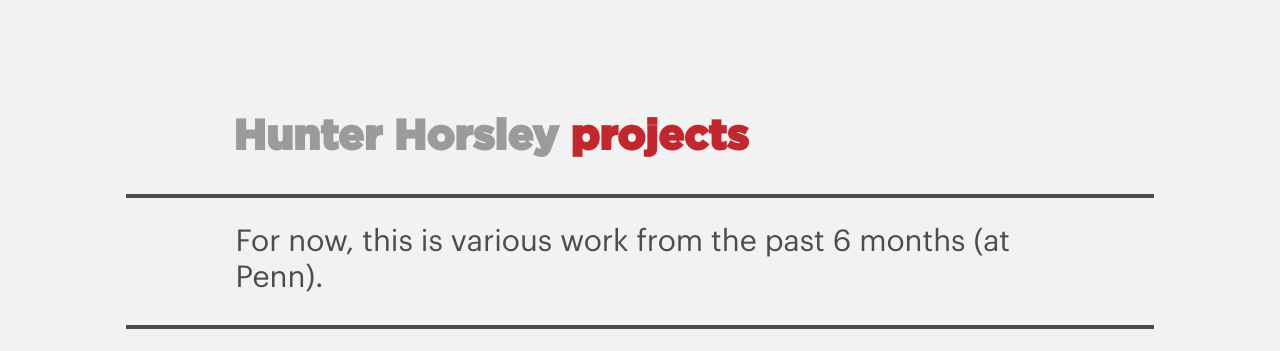
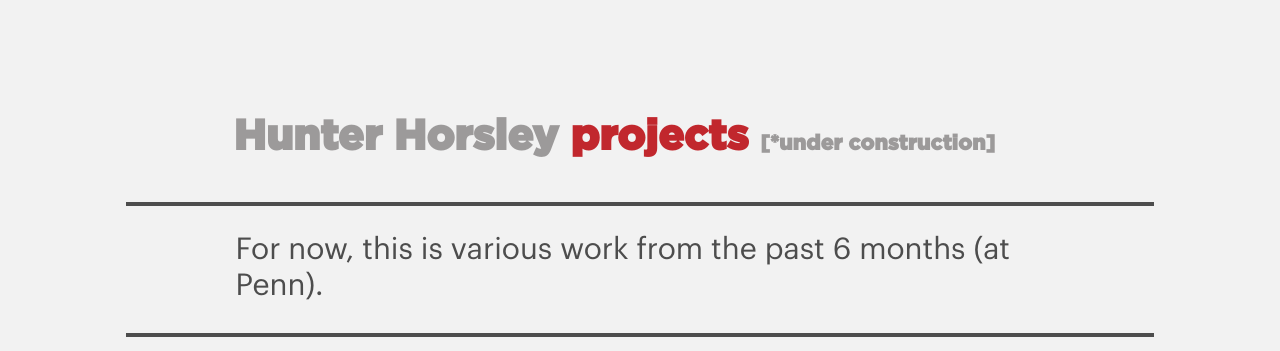
Before and after one commit to HHorsley/hh_blog, a PHP site: page /projects.html in a window 1280 px wide. Shown: the top 351 px of the page. Run offline with PHP 8.4, Linux system fonts and the light colour scheme.

Commit message:
under construct

```diff
--- a/projects.css
+++ b/projects.css
@@ -1,5 +1,9 @@
 #page-headline {
 	color: #C1272D;
+}
+
+#uc {
+	font-size: 16pt;
 }
 
 #top > h1 > a {
--- a/projects.html
+++ b/projects.html
@@ -14,7 +14,7 @@
 		<div class="offset1 span10">
 
 			<div id="top">
-					<h1><a href="http://hunterhorsley.com">Hunter Horsley</a> <span id="page-headline">projects</span></h1>
+					<h1><a href="http://hunterhorsley.com">Hunter Horsley</a> <span id="page-headline">projects</span> <span id="uc">[*under construction]</span></h1>
 			</div>
 
 			<div id="header">
```
